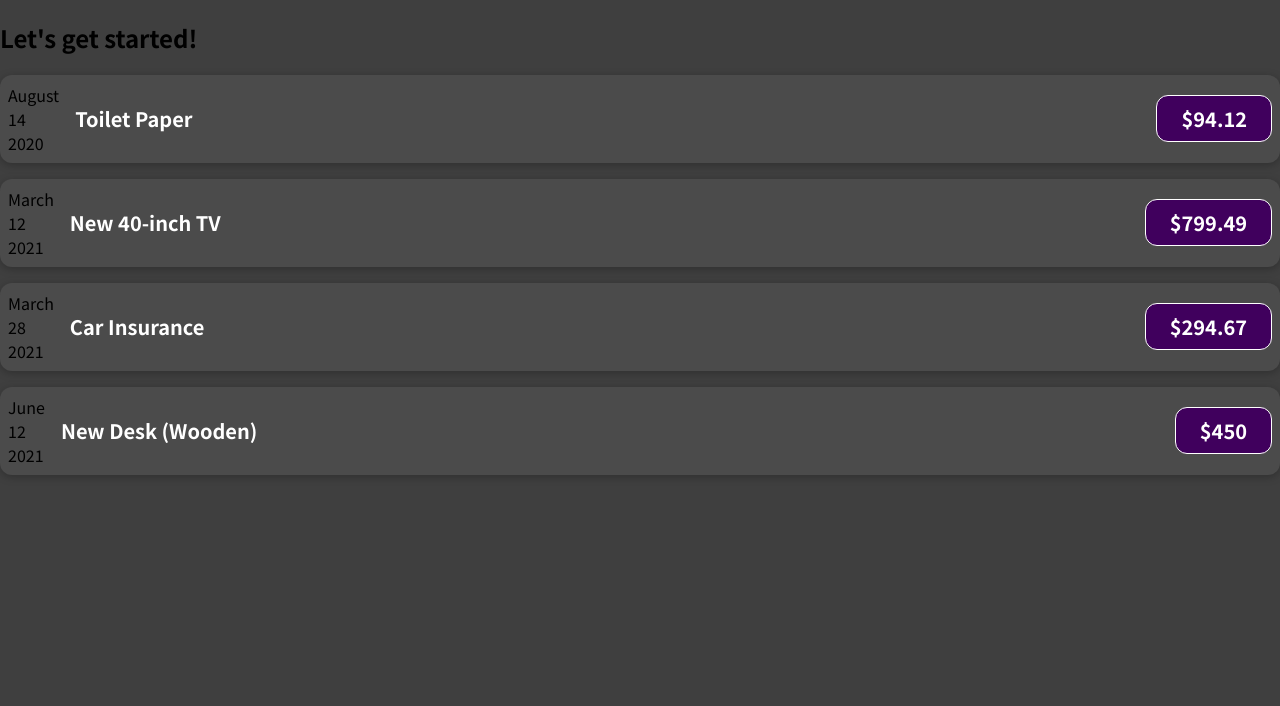
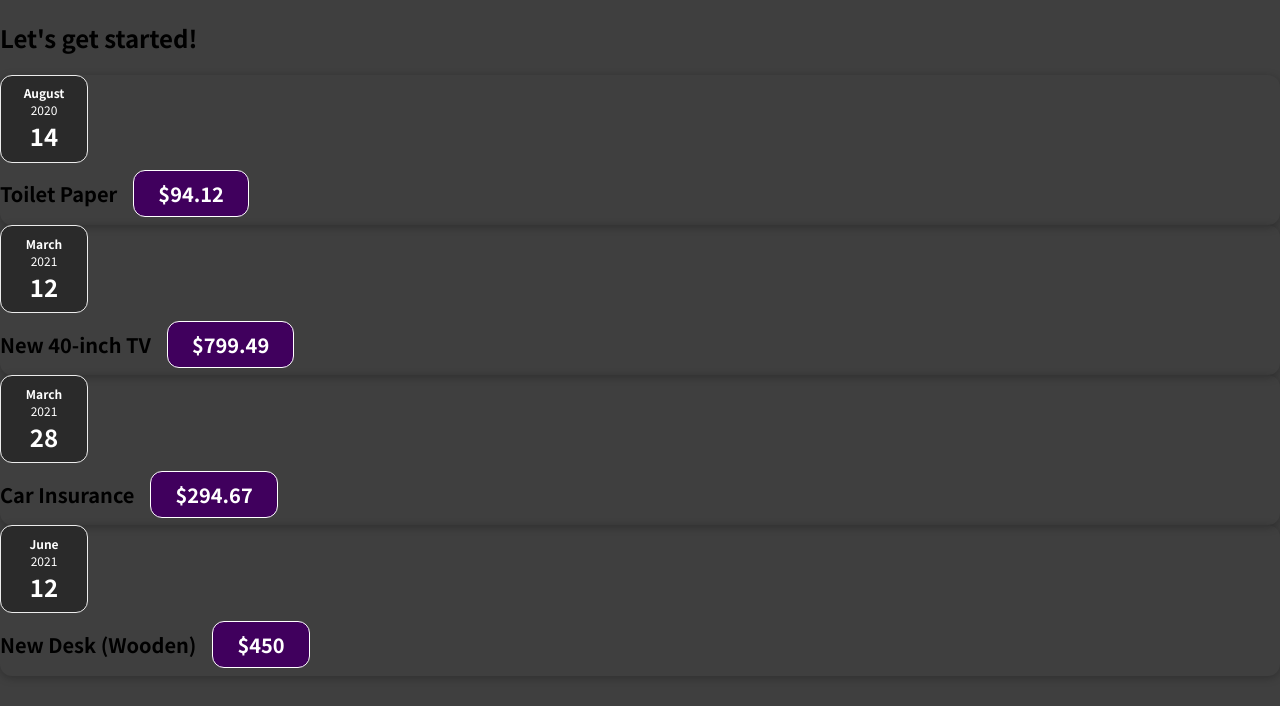
Before and after one commit to locaulker/expense-tracker, a React (Create React App) app: page / in a window 1280 px wide. Shown: the top 706 px of the page. Built offline with nearby package versions, Linux system fonts and the light colour scheme.

Commit message:
pause to restart

```diff
--- a/src/App.js
+++ b/src/App.js
@@ -6,26 +6,26 @@
       id: "e1",
       title: "Toilet Paper",
       amount: 94.12,
-      date: new Date(2020, 7, 14),
+      date: new Date(2020, 7, 14)
     },
     {
       id: "e2",
       title: "New 40-inch TV",
       amount: 799.49,
-      date: new Date(2021, 2, 12),
+      date: new Date(2021, 2, 12)
     },
     {
       id: "e3",
       title: "Car Insurance",
       amount: 294.67,
-      date: new Date(2021, 2, 28),
+      date: new Date(2021, 2, 28)
     },
     {
       id: "e4",
       title: "New Desk (Wooden)",
       amount: 450,
-      date: new Date(2021, 5, 12),
-    },
+      date: new Date(2021, 5, 12)
+    }
   ]
 
   return (
--- /dev/null
+++ b/src/components/Card.css
@@ -0,0 +1,4 @@
+.card {
+  border-radius: 12px;
+  box-shadow: 0 2px 8px rgba(0, 0, 0, 0.25);
+}
--- /dev/null
+++ b/src/components/Card.js
@@ -0,0 +1,7 @@
+import "./Card.css"
+
+function Card(props) {
+  return <div className="card">{props.children}</div>
+}
+
+export default Card
--- /dev/null
+++ b/src/components/ExpenseDate.css
@@ -0,0 +1,26 @@
+.expense-date {
+  display: flex;
+  flex-direction: column;
+  width: 5.5rem;
+  height: 5.5rem;
+  border: 1px solid #ececec;
+  background-color: #2a2a2a;
+  color: white;
+  border-radius: 12px;
+  align-items: center;
+  justify-content: center;
+}
+
+.expense-date__month {
+  font-size: 0.75rem;
+  font-weight: bold;
+}
+
+.expense-date__year {
+  font-size: 0.75rem;
+}
+
+.expense-date__day {
+  font-size: 1.5rem;
+  font-weight: bold;
+}
--- /dev/null
+++ b/src/components/ExpenseDate.js
@@ -0,0 +1,19 @@
+import React from "react"
+
+import "./ExpenseDate.css"
+
+function ExpenseDate(props) {
+  const month = props.date.toLocaleString("en-US", { month: "long" })
+  const year = props.date.getFullYear()
+  const day = props.date.toLocaleString("en-US", { day: "2-digit" })
+
+  return (
+    <div className="expense-date">
+      <div className="expense-date__month">{month}</div>
+      <div className="expense-date__year">{year}</div>
+      <div className="expense-date__day">{day}</div>
+    </div>
+  )
+}
+
+export default ExpenseDate
--- a/src/components/ExpenseItem.css
+++ b/src/components/ExpenseItem.css
@@ -2,10 +2,10 @@
   display: flex;
   justify-content: space-between;
   align-items: center;
-  box-shadow: 0 2px 8px rgba(0, 0, 0, 0.25);
+
   padding: 0.5rem;
   margin: 1rem 0;
-  border-radius: 12px;
+
   background-color: #4b4b4b;
 }
 
--- a/src/components/ExpenseItem.js
+++ b/src/components/ExpenseItem.js
@@ -1,23 +1,17 @@
 import React from "react"
+import ExpenseDate from "./ExpenseDate"
 import "./ExpenseItem.css"
+import Card from "./Card"
 
 function ExpenseItem(props) {
-  const month = props.date.toLocaleString("en-US", { month: "long" })
-  const year = props.date.getFullYear()
-  const day = props.date.toLocaleString("en-US", { day: "2-digit" })
-
   return (
-    <div className="expense-item">
-      <div>
-        <div>{month}</div>
-        <div>{day}</div>
-        <div>{year}</div>
-      </div>
+    <Card className="expense-item">
+      <ExpenseDate date={props.date} />
       <div className="expense-item__description">
         <h2>{props.title}</h2>
         <div className="expense-item__price">${props.amount}</div>
       </div>
-    </div>
+    </Card>
   )
 }
 
```
Also changed, not shown: src/components/Expencess.css (added, +10 -0 lines), 2 other files (tests, documents, lock files or other folders).
